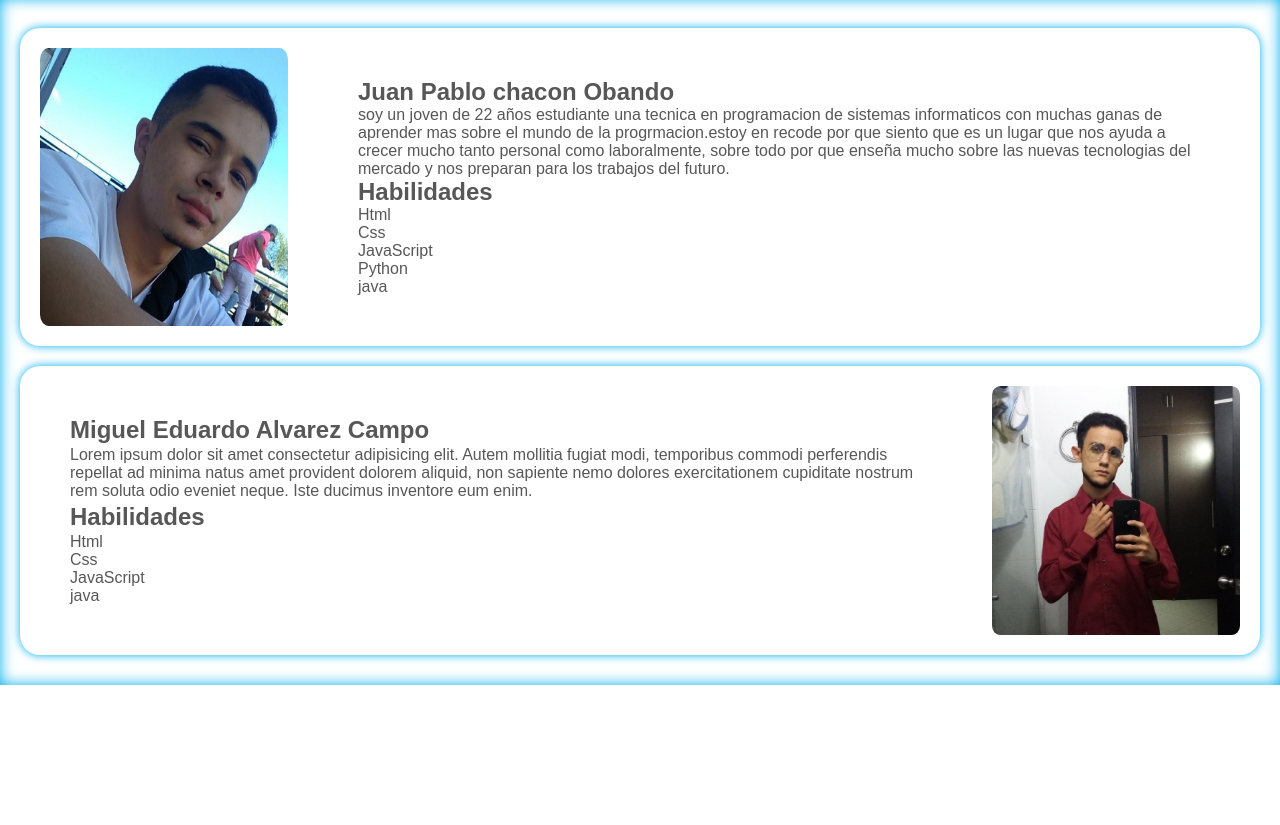
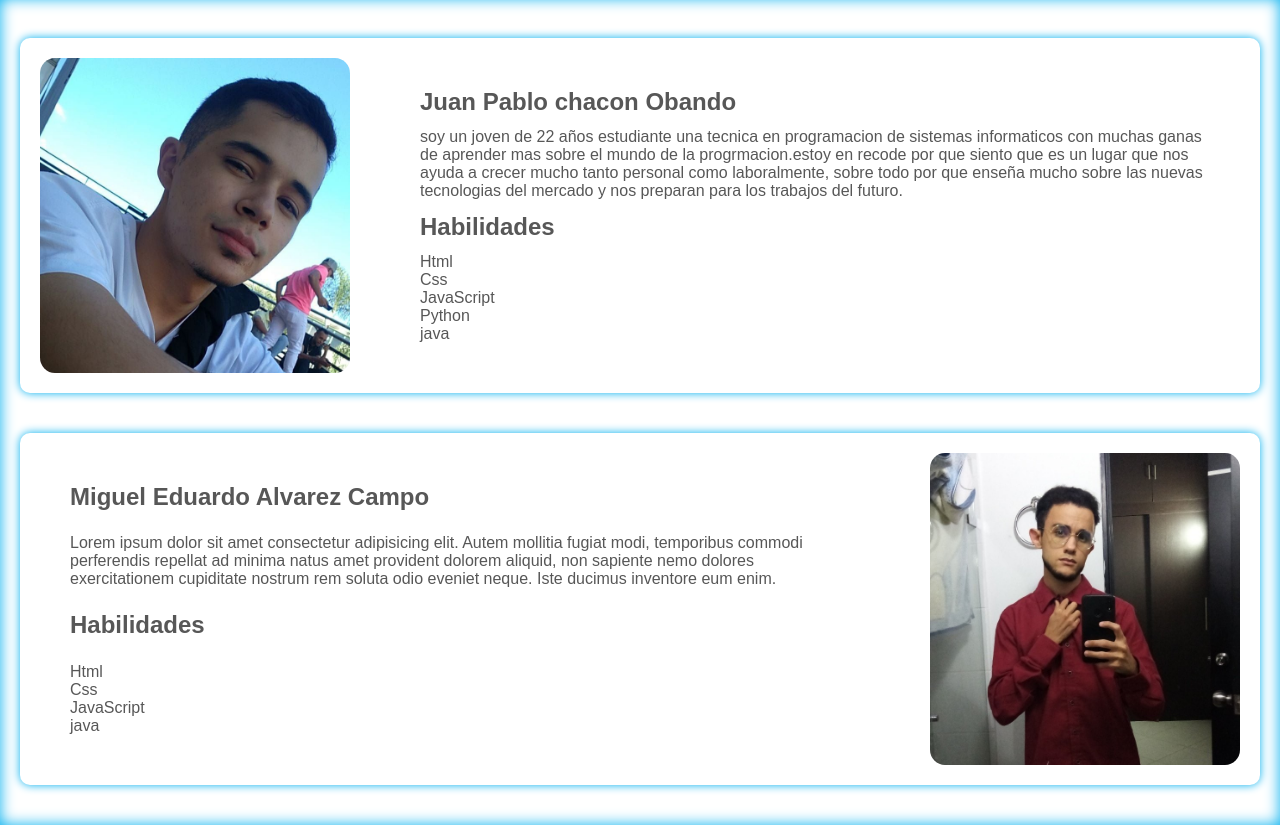
Before and after one commit to jpchaconcito/landing-page, a plain HTML site: page index.html in a window 1280 px wide. Shown: the part 882-1707 px from the top of the page. Before the commit the page ends 1567 px from the top, so only its background shows below. Drawn offline with Linux system fonts and the light colour scheme.

Commit message:
editar fotos preserntacion

```diff
--- a/public/style/InfoPersonal.css
+++ b/public/style/InfoPersonal.css
@@ -8,8 +8,8 @@
 
 .chacon, .chamo {
     width: 100%;
-    margin: 10px 10px 10px 10px;
-    border-radius: 20px;
+    margin: 20px 20px 20px 20px;
+    border-radius: 10px;
     background-color: #fff;
     box-shadow: 0 0 10px #00AFEE;
     overflow: hidden;
@@ -26,17 +26,17 @@
 }
 
 .chacon img {
-    max-width: 20%;
-    height: auto;
+    border-radius: 10%;
+    max-width: 25%;
+    max-height: 80%;
     padding: 20px;
-    border-radius: 10%;
 }
 
 .chamo img {
-    max-width: 20%;
-    height: auto;
+    border-radius: 10%;
+    max-width: 25%;
+    max-height: 80%;
     padding: 20px;
-    border-radius: 10%;
 }
 
 .lista-recode {
```
